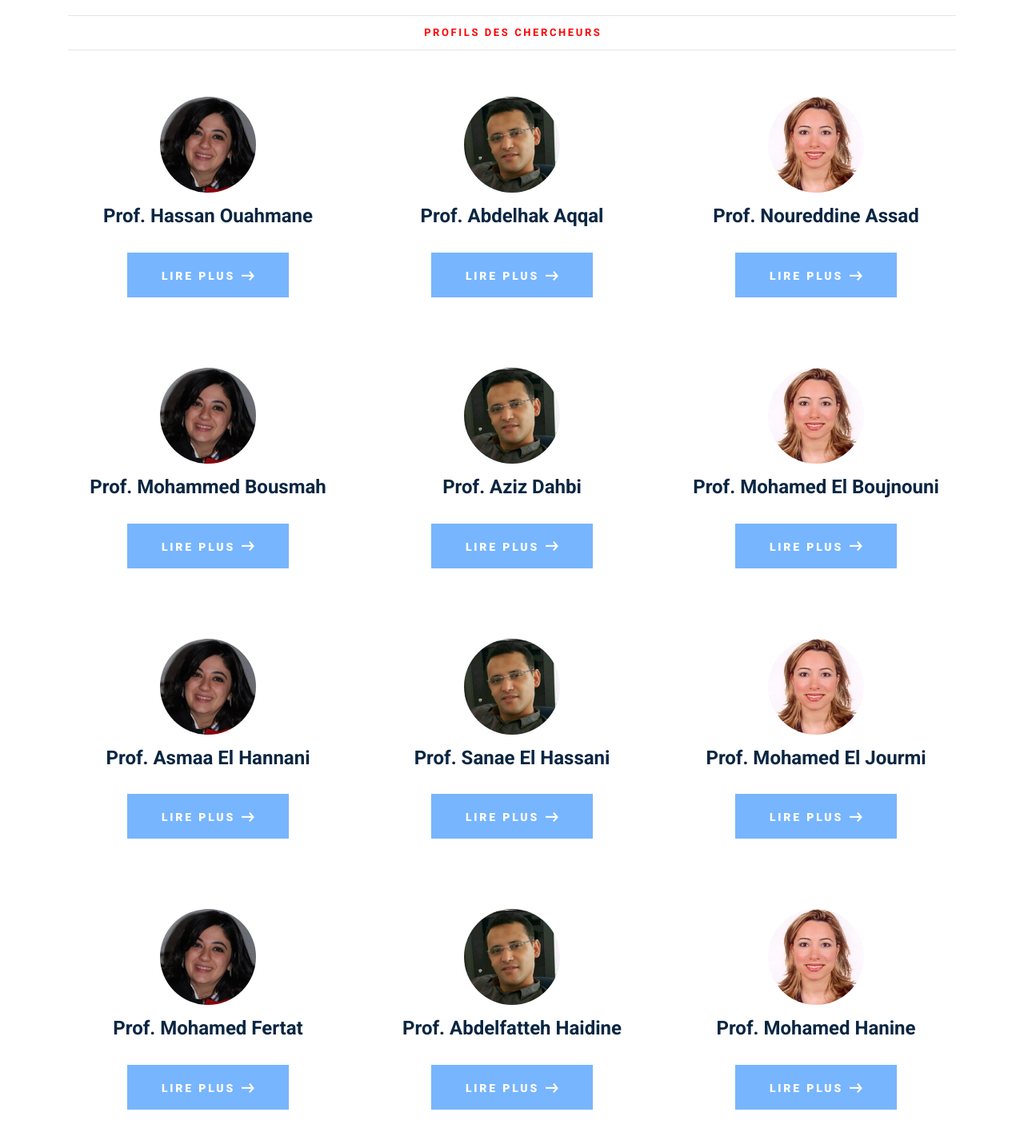
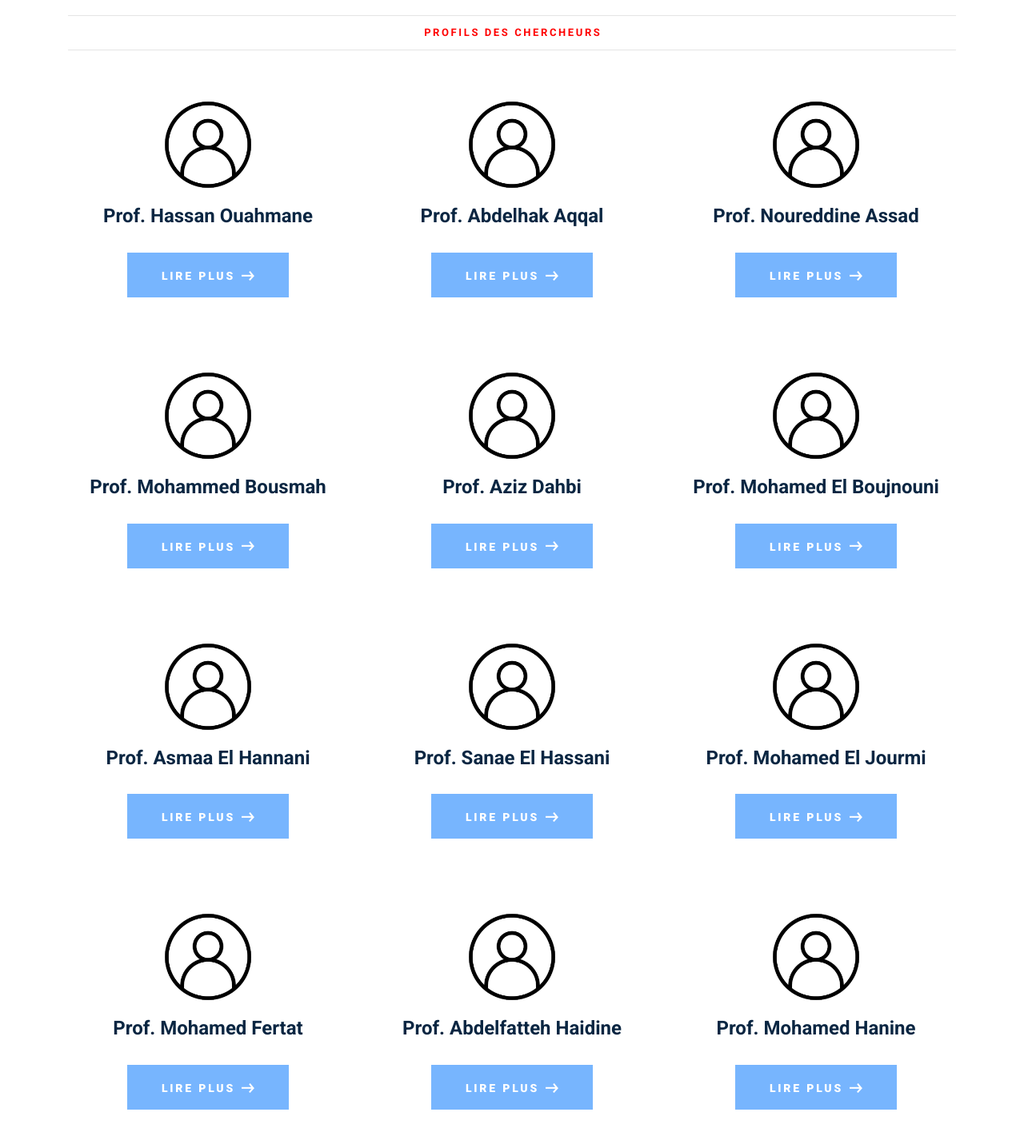
Before and after one commit to lachgar/labo, a website: page members.html in a window 1280 px wide. Shown: the part 980-2401 px from the top of the page at 80% size. Drawn offline with Linux system fonts and the light colour scheme.

Commit message:
first commit

```diff
--- a/members.html
+++ b/members.html
@@ -81,14 +81,14 @@ and open the template in the editor.
                     <div class="row speakers_row" id="key_note"><!-- Speaker -->
                         <div class="col-xl-4 col-md-4">
                             <div class="speaker text-center">
-                                <div class="sp_img"><img alt="" src="images/Nada-soudi1.jpg"></div>
+                                <div class="sp_img"><img alt="" src="images/photo.png"></div>
                                 <h4 >Prof. Hassan Ouahmane</h4>
                                 <div class="button button_4 cta_button"><a href="#"><span>Lire plus<img src="images/arrow.png" alt=""></span></a></div>
                             </div>
                         </div>
                         <div class="col-xl-4 col-md-4">
                             <div class="speaker text-center">
-                                <div class="sp_img"><img alt="" src="images/lachgar.jpg"></div>
+                                <div class="sp_img"><img alt="" src="images/photo.png"></div>
                                 <h4>Prof. Abdelhak Aqqal </h4>
                                 <div class="button button_4 cta_button"><a href="#"><span>Lire plus<img src="images/arrow.png" alt=""></span></a></div>
 
@@ -98,7 +98,7 @@ and open the template in the editor.
 
                         <div class="col-xl-4 col-md-4">
                             <div class="speaker text-center">
-                                <div class="sp_img"><img alt="" src="images/nada.jfif"></div>
+                                <div class="sp_img"><img alt="" src="images/photo.png"></div>
                                 <h4 >Prof. Noureddine Assad</h4>
                                 <div class="button button_4 cta_button"><a href="#"><span>Lire plus<img src="images/arrow.png" alt=""></span></a></div>
                             </div>
@@ -107,14 +107,14 @@ and open the template in the editor.
                     <div class="row speakers_row" id="key_note"><!-- Speaker -->
                         <div class="col-xl-4 col-md-4">
                             <div class="speaker text-center">
-                                <div class="sp_img"><img alt="" src="images/Nada-soudi1.jpg"></div>
+                                <div class="sp_img"><img alt="" src="images/photo.png"></div>
                                 <h4 >Prof. Mohammed Bousmah</h4>
                                 <div class="button button_4 cta_button"><a href="#"><span>Lire plus<img src="images/arrow.png" alt=""></span></a></div>
                             </div>
                         </div>
                         <div class="col-xl-4 col-md-4">
                             <div class="speaker text-center">
-                                <div class="sp_img"><img alt="" src="images/lachgar.jpg"></div>
+                                <div class="sp_img"><img alt="" src="images/photo.png"></div>
                                 <h4>Prof. Aziz Dahbi </h4>
                                 <div class="button button_4 cta_button"><a href="#"><span>Lire plus<img src="images/arrow.png" alt=""></span></a></div>
 
@@ -124,7 +124,7 @@ and open the template in the editor.
 
                         <div class="col-xl-4 col-md-4">
                             <div class="speaker text-center">
-                                <div class="sp_img"><img alt="" src="images/nada.jfif"></div>
+                                <div class="sp_img"><img alt="" src="images/photo.png"></div>
                                 <h4 >Prof. Mohamed El Boujnouni</h4>
                                 <div class="button button_4 cta_button"><a href="#"><span>Lire plus<img src="images/arrow.png" alt=""></span></a></div>
                             </div>
@@ -133,14 +133,14 @@ and open the template in the editor.
                     <div class="row speakers_row" id="key_note"><!-- Speaker -->
                         <div class="col-xl-4 col-md-4">
                             <div class="speaker text-center">
-                                <div class="sp_img"><img alt="" src="images/Nada-soudi1.jpg"></div>
+                                <div class="sp_img"><img alt="" src="images/photo.png"></div>
                                 <h4 >Prof. Asmaa El Hannani</h4>
                                 <div class="button button_4 cta_button"><a href="#"><span>Lire plus<img src="images/arrow.png" alt=""></span></a></div>
                             </div>
                         </div>
                         <div class="col-xl-4 col-md-4">
                             <div class="speaker text-center">
-                                <div class="sp_img"><img alt="" src="images/lachgar.jpg"></div>
+                                <div class="sp_img"><img alt="" src="images/photo.png"></div>
                                 <h4>Prof. Sanae El Hassani </h4>
                                 <div class="button button_4 cta_button"><a href="#"><span>Lire plus<img src="images/arrow.png" alt=""></span></a></div>
 
@@ -150,7 +150,7 @@ and open the template in the editor.
 
                         <div class="col-xl-4 col-md-4">
                             <div class="speaker text-center">
-                                <div class="sp_img"><img alt="" src="images/nada.jfif"></div>
+                                <div class="sp_img"><img alt="" src="images/photo.png"></div>
                                 <h4 >Prof. Mohamed El Jourmi</h4>
                                 <div class="button button_4 cta_button"><a href="#"><span>Lire plus<img src="images/arrow.png" alt=""></span></a></div>
                             </div>
@@ -159,14 +159,14 @@ and open the template in the editor.
                     <div class="row speakers_row" id="key_note"><!-- Speaker -->
                         <div class="col-xl-4 col-md-4">
                             <div class="speaker text-center">
-                                <div class="sp_img"><img alt="" src="images/Nada-soudi1.jpg"></div>
+                                <div class="sp_img"><img alt="" src="images/photo.png"></div>
                                 <h4 >Prof. Mohamed Fertat</h4>
                                 <div class="button button_4 cta_button"><a href="#"><span>Lire plus<img src="images/arrow.png" alt=""></span></a></div>
                             </div>
                         </div>
                         <div class="col-xl-4 col-md-4">
                             <div class="speaker text-center">
-                                <div class="sp_img"><img alt="" src="images/lachgar.jpg"></div>
+                                <div class="sp_img"><img alt="" src="images/photo.png"></div>
                                 <h4>Prof. Abdelfatteh Haidine </h4>
                                 <div class="button button_4 cta_button"><a href="#"><span>Lire plus<img src="images/arrow.png" alt=""></span></a></div>
 
@@ -176,7 +176,7 @@ and open the template in the editor.
 
                         <div class="col-xl-4 col-md-4">
                             <div class="speaker text-center">
-                                <div class="sp_img"><img alt="" src="images/nada.jfif"></div>
+                                <div class="sp_img"><img alt="" src="images/photo.png"></div>
                                 <h4 >Prof. Mohamed Hanine</h4>
                                 <div class="button button_4 cta_button"><a href="#"><span>Lire plus<img src="images/arrow.png" alt=""></span></a></div>
                             </div>
@@ -185,14 +185,14 @@ and open the template in the editor.
                     <div class="row speakers_row" id="key_note"><!-- Speaker -->
                         <div class="col-xl-4 col-md-4">
                             <div class="speaker text-center">
-                                <div class="sp_img"><img alt="" src="images/Nada-soudi1.jpg"></div>
+                                <div class="sp_img"><img alt="" src="images/photo.png"></div>
                                 <h4 >Prof. Fahd Kalloubi</h4>
                                 <div class="button button_4 cta_button"><a href="#"><span>Lire plus<img src="images/arrow.png" alt=""></span></a></div>
                             </div>
                         </div>
                         <div class="col-xl-4 col-md-4">
                             <div class="speaker text-center">
-                                <div class="sp_img"><img alt="" src="images/lachgar.jpg"></div>
+                                <div class="sp_img"><img alt="" src="images/photo.png"></div>
                                 <h4>Prof. Ali Kartit </h4>
                                 <div class="button button_4 cta_button"><a href="#"><span>Lire plus<img src="images/arrow.png" alt=""></span></a></div>
                             </div>
@@ -201,7 +201,7 @@ and open the template in the editor.
 
                         <div class="col-xl-4 col-md-4">
                             <div class="speaker text-center">
-                                <div class="sp_img"><img alt="" src="images/nada.jfif"></div>
+                                <div class="sp_img"><img alt="" src="images/photo.png"></div>
                                 <h4 >Prof. Mohamed El Jourmi</h4>
                                 <div class="button button_4 cta_button"><a href="#"><span>Lire plus<img src="images/arrow.png" alt=""></span></a></div>
                             </div>
@@ -210,7 +210,7 @@ and open the template in the editor.
                     <div class="row speakers_row" id="key_note"><!-- Speaker -->
                         <div class="col-xl-4 col-md-4">
                             <div class="speaker text-center">
-                                <div class="sp_img"><img alt="" src="images/Nada-soudi1.jpg"></div>
+                                <div class="sp_img"><img alt="" src="images/photo.png"></div>
                                 <h4 >Prof. Fouad Kharroubi</h4>
                                 <div class="button button_4 cta_button"><a href="#"><span>Lire plus<img src="images/arrow.png" alt=""></span></a></div>
                             </div>
@@ -226,7 +226,7 @@ and open the template in the editor.
 
                         <div class="col-xl-4 col-md-4">
                             <div class="speaker text-center">
-                                <div class="sp_img"><img alt="" src="images/nada.jfif"></div>
+                                <div class="sp_img"><img alt="" src="images/photo.png"></div>
                                 <h4 >Prof. Rahhal Erratahi</h4>
                                 <div class="button button_4 cta_button"><a href="#"><span>Lire plus<img src="images/arrow.png" alt=""></span></a></div>
                             </div>
```
Also changed, not shown: index.html (+1 -1 lines), images/photo.png (added).
